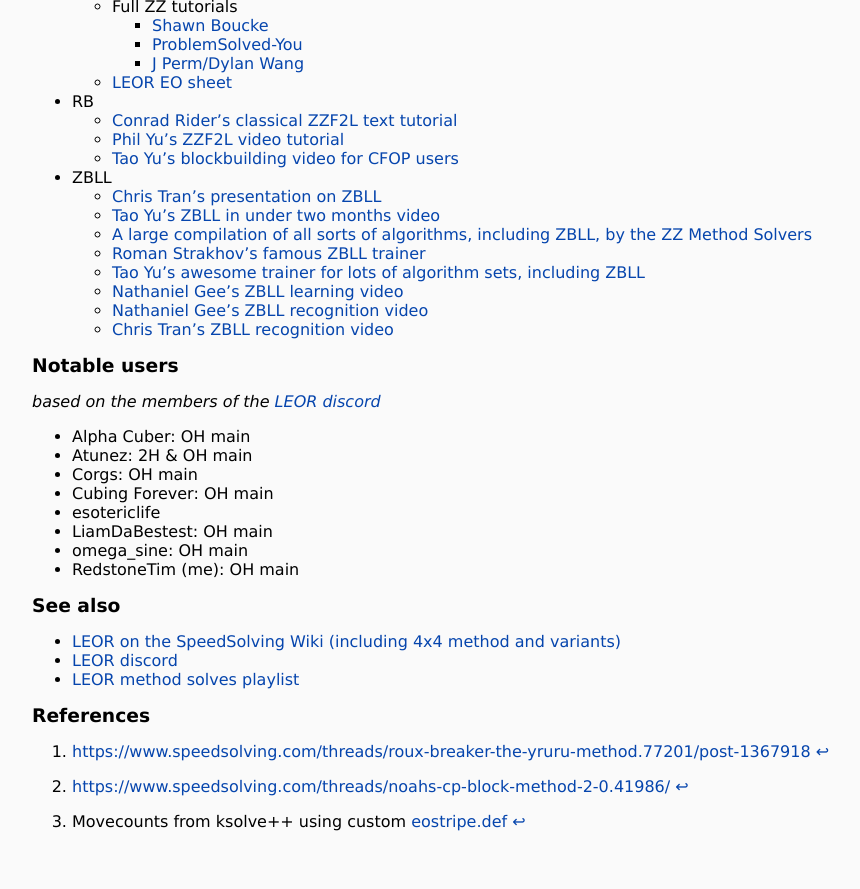
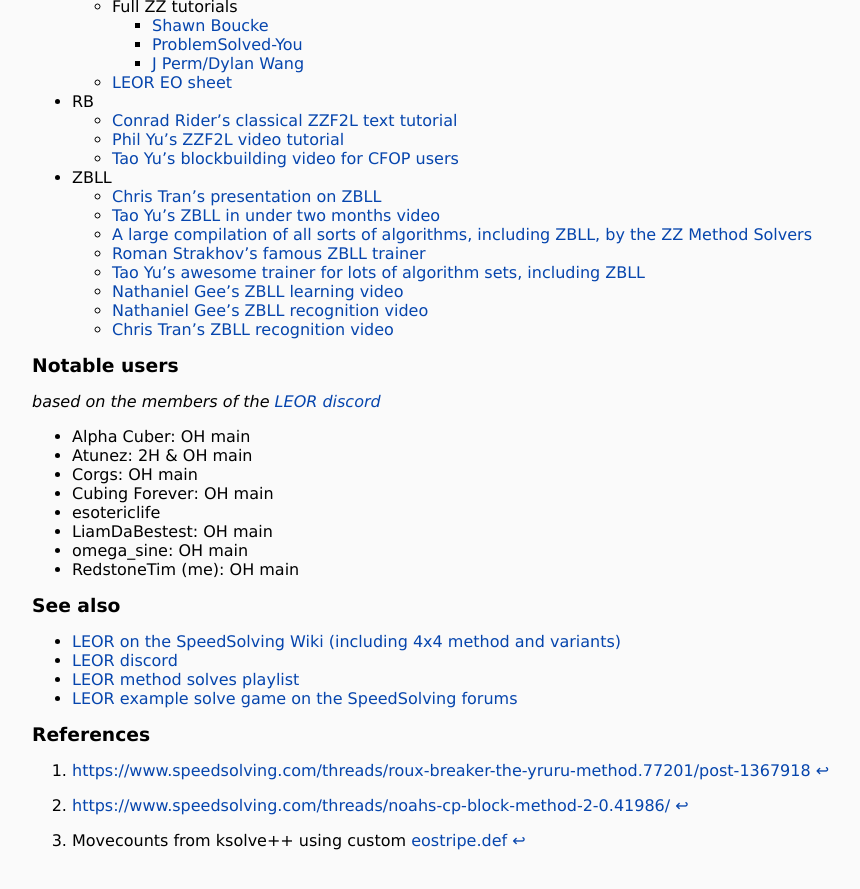
Before and after one commit to RedstoneTim/RedstoneTim.github.io, a Jekyll site: the page built from cubing/leor_method.md, in a window 1280 px wide and 900 px high, scrolled down 1481 px. Shown: the top 889 px of the window, without its empty margins (18-878 px from the left). Built offline with Jekyll 4.4.1, drawn with Linux system fonts in a browser that asks for light colours.

Commit message:
Update leor_method.md

```diff
--- a/cubing/leor_method.md
+++ b/cubing/leor_method.md
@@ -92,6 +92,7 @@
 * [LEOR on the SpeedSolving Wiki (including 4x4 method and variants)](https://www.speedsolving.com/wiki/index.php/LEOR){:target="_blank"}
 * [LEOR discord](https://discord.gg/pRaB9J6Uqj){:target="_blank"}
 * [LEOR method solves playlist](https://youtube.com/playlist?list=PLOmmU12qr6nEvQG4_j5KHjeCtbfMtIAu_){:target="_blank"}
+* [LEOR example solve game on the SpeedSolving forums](https://www.speedsolving.com/threads/leor-example-solve-game.76479/){:target="_blank"}
 
 # References
 [^1]: <https://www.speedsolving.com/threads/roux-breaker-the-yruru-method.77201/post-1367918>{:target="_blank"}
```
